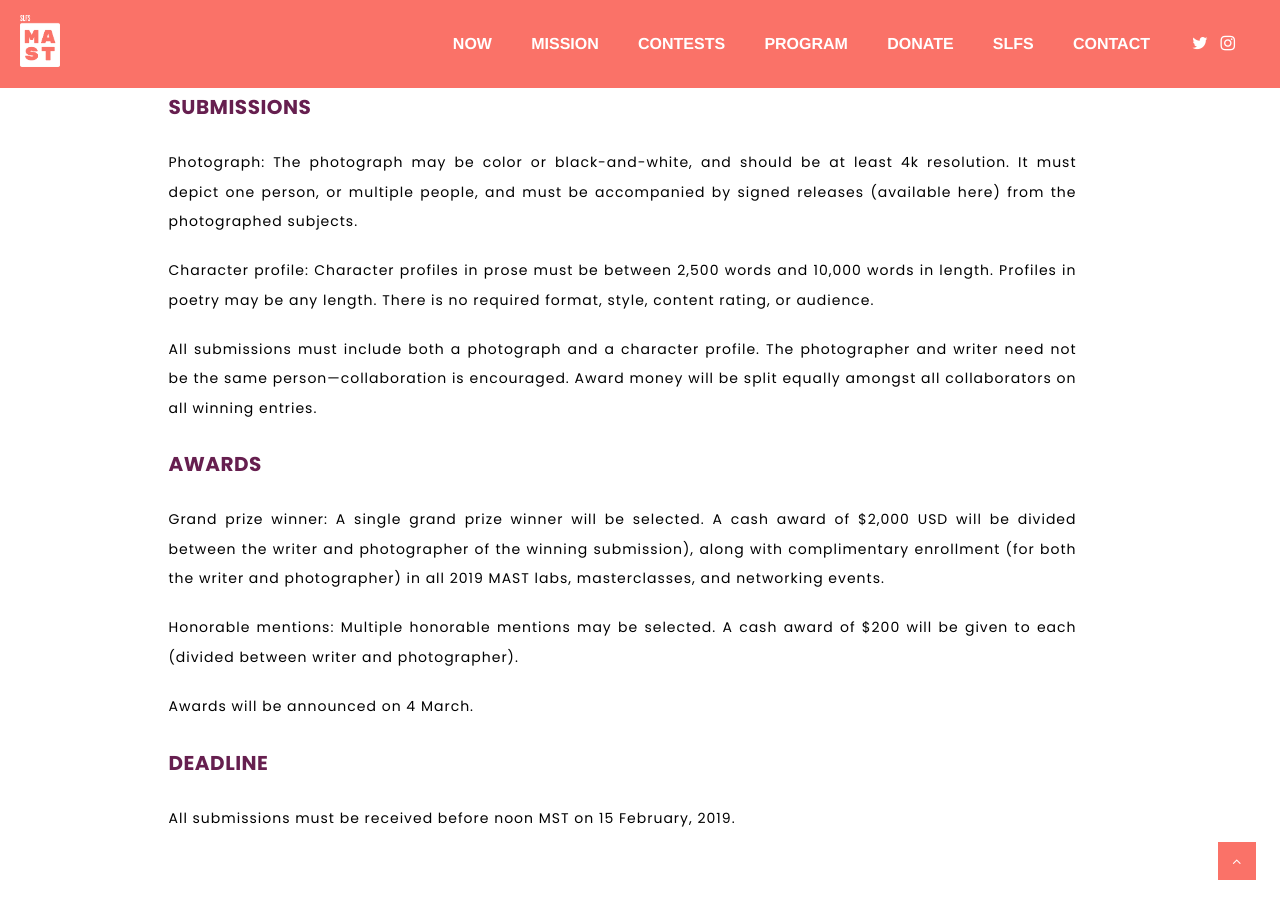
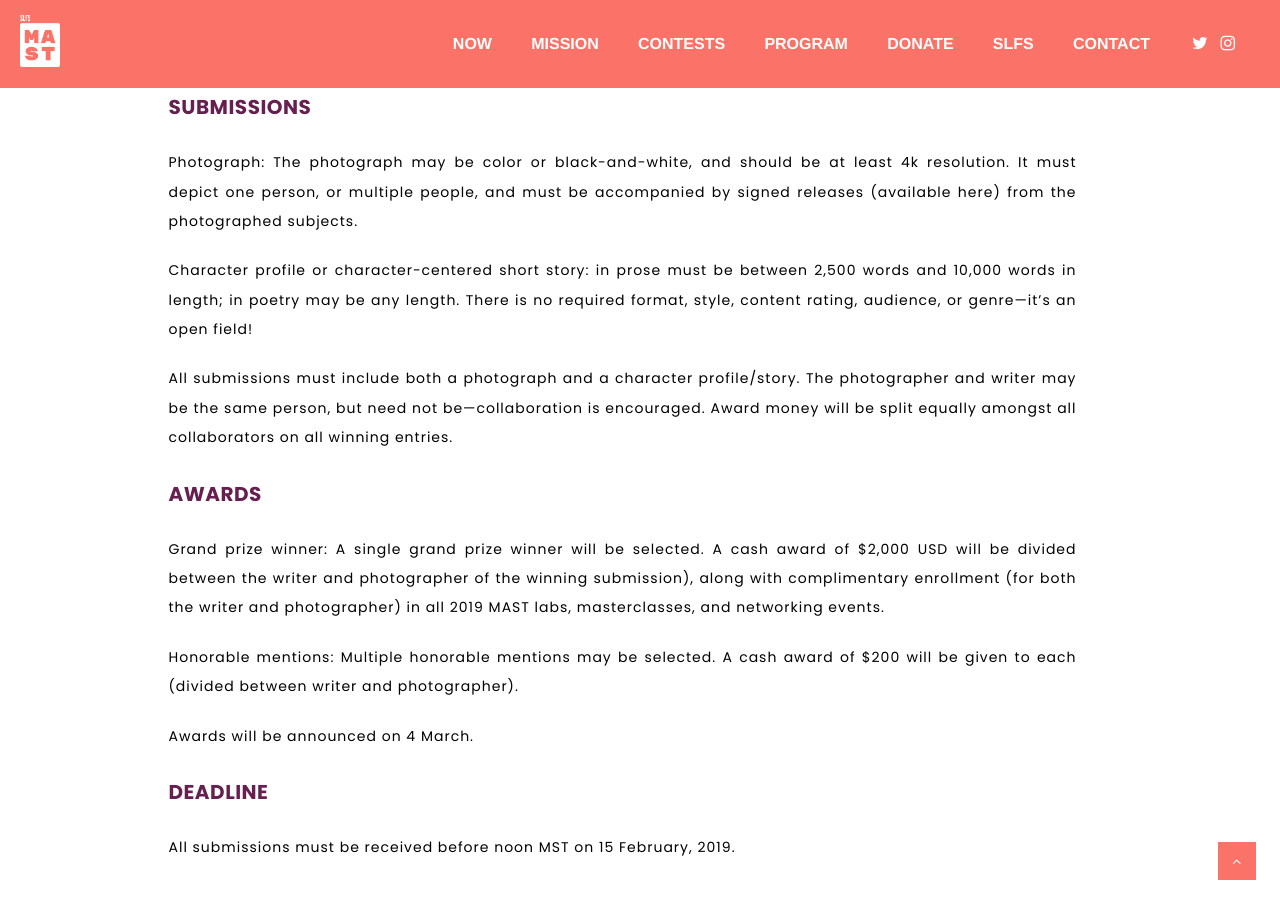
Before and after one commit to MilesRomney/MastMedia, a Jekyll site: the page built from _posts/2018-12-17-people-of-earth-contest-2019.md, in a window 1280 px wide and 900 px high, scrolled down 808 px. Built offline with Jekyll 4.4.1, drawn with Linux system fonts in a browser that asks for light colours; some web fonts are replaced.

Commit message:
Clarified that People of Earth submissions may be narrative.

```diff
--- a/_posts/2018-12-17-people-of-earth-contest-2019.md
+++ b/_posts/2018-12-17-people-of-earth-contest-2019.md
@@ -25,9 +25,9 @@ Entrants are encouraged to collaborate in pairs, and should submit an original p
 
 Photograph: The photograph may be color or black-and-white, and should be at least 4k resolution. It must depict one person, or multiple people, and must be accompanied by signed releases (available here) from the photographed subjects.
 
-Character profile: Character profiles in prose must be between 2,500 words and 10,000 words in length. Profiles in poetry may be any length. There is no required format, style, content rating, or audience.
+Character profile or character-centered short story: in prose must be between 2,500 words and 10,000 words in length; in poetry may be any length. There is no required format, style, content rating, audience, or genre—it's an open field!
 
-All submissions must include both a photograph and a character profile. The photographer and writer need not be the same person—collaboration is encouraged. Award money will be split equally amongst all collaborators on all winning entries.
+All submissions must include both a photograph and a character profile/story. The photographer and writer may be the same person, but need not be—collaboration is encouraged. Award money will be split equally amongst all collaborators on all winning entries.
 
 # Awards
 
```
